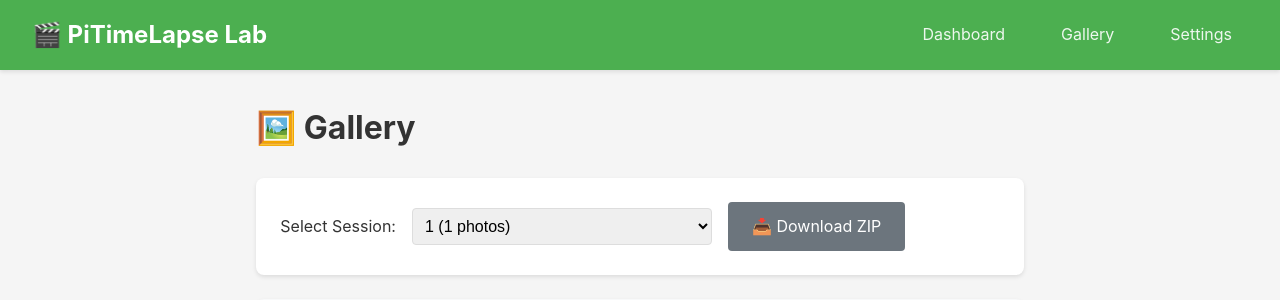
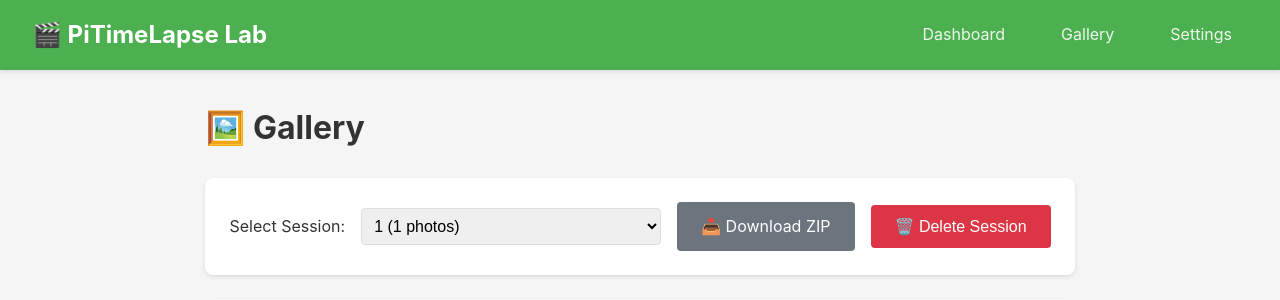
Before and after one commit to elbruno/Raspberry-Pi-TimeLapse-Studio, a Flask app: template templates/gallery.html in a window 1280 px wide. Shown: the top 300 px of the page. Run offline with Flask 3, Linux system fonts and the light colour scheme; the template is opened without the code that fills it: most values are stand-ins (such as "Sample title", 1, 10 or a date in 2020).

Commit message:
Add session deletion functionality with confirmation prompt

```diff
--- a/src/pitimelapse/app.py
+++ b/src/pitimelapse/app.py
@@ -291,6 +291,31 @@ def download_session(session_id: str):
         as_attachment=True,
         download_name=f"{session_id}.zip",
     )
+
+
+@app.route("/delete/<session_id>", methods=["POST"])
+def delete_session_route(session_id: str):
+    """
+    Delete a session and all its images.
+
+    Requires POST request to prevent accidental deletion.
+    """
+    if not storage:
+        return jsonify({"success": False, "message": "Storage not available"}), 500
+
+    # Check if this session is currently active
+    if scheduler and scheduler.get_status().is_running:
+        current_session = scheduler.get_current_session()
+        if current_session and current_session.id == session_id:
+            return jsonify({"success": False, "message": "Cannot delete active session. Stop the time-lapse first."}), 400
+
+    # Delete the session
+    success = storage.delete_session(session_id)
+
+    if success:
+        return jsonify({"success": True, "message": f"Session {session_id} deleted successfully"})
+    else:
+        return jsonify({"success": False, "message": "Failed to delete session"}), 500
 
 
 # =============================================================================
--- a/templates/gallery.html
+++ b/templates/gallery.html
@@ -22,6 +22,9 @@
         <a href="{{ url_for('download_session', session_id=current_session.id) }}" class="btn btn-secondary">
             📥 Download ZIP
         </a>
+        <button type="button" class="btn btn-danger" onclick="deleteSession('{{ current_session.id }}')">
+            🗑️ Delete Session
+        </button>
         {% endif %}
     </div>
     {% endif %}
@@ -73,5 +76,26 @@
     function changeSession(sessionId) {
         window.location.href = '{{ url_for("gallery") }}?session=' + sessionId;
     }
+
+    function deleteSession(sessionId) {
+        if (!confirm('Are you sure you want to delete this session?\n\nThis will permanently delete all ' +
+            'photos in the session and cannot be undone.')) {
+            return;
+        }
+
+        fetch('/delete/' + sessionId, { method: 'POST' })
+            .then(response => response.json())
+            .then(data => {
+                if (data.success) {
+                    alert(data.message);
+                    window.location.href = '{{ url_for("gallery") }}';
+                } else {
+                    alert('Error: ' + data.message);
+                }
+            })
+            .catch(error => {
+                alert('Error deleting session: ' + error);
+            });
+    }
 </script>
 {% endblock %}
```
